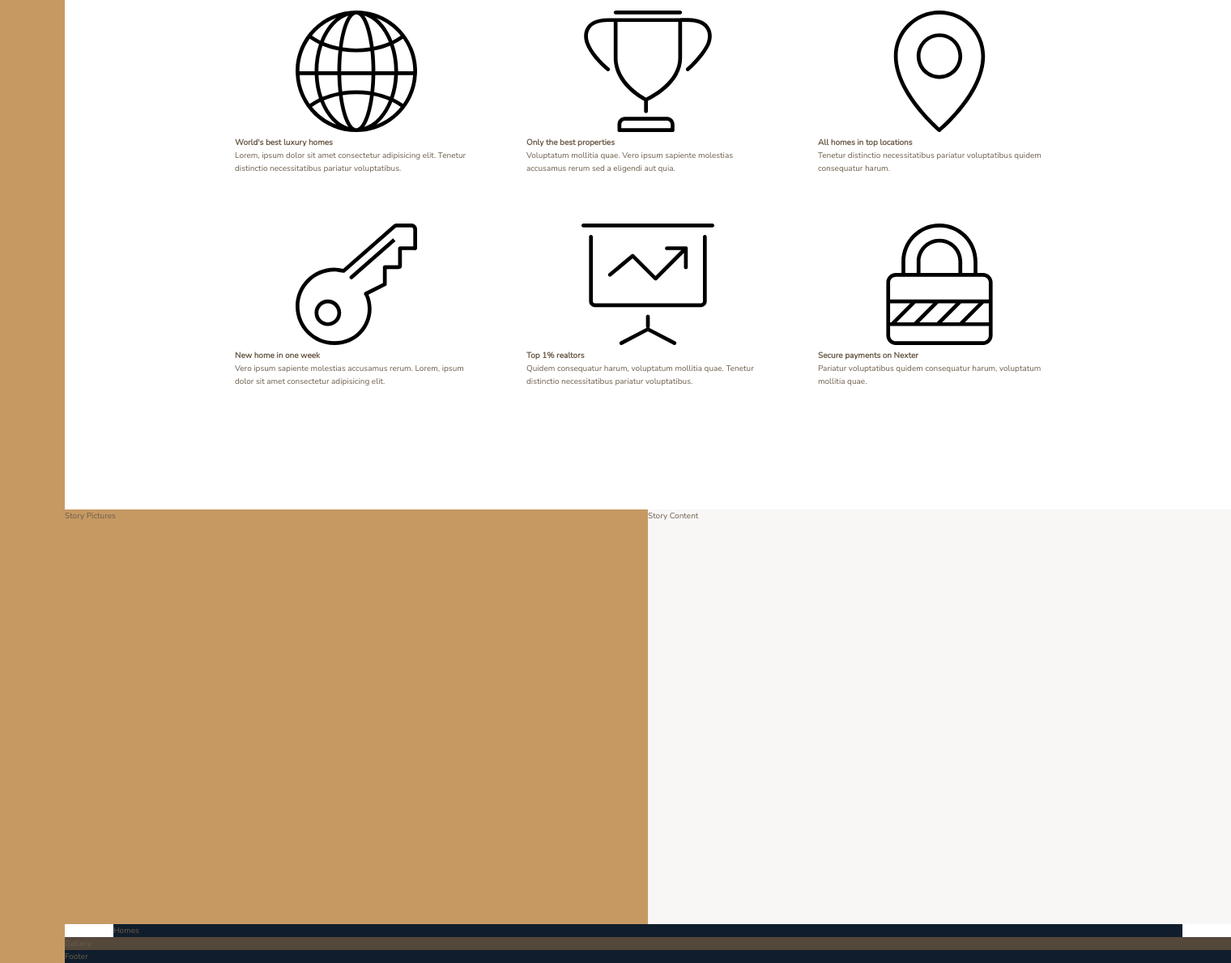
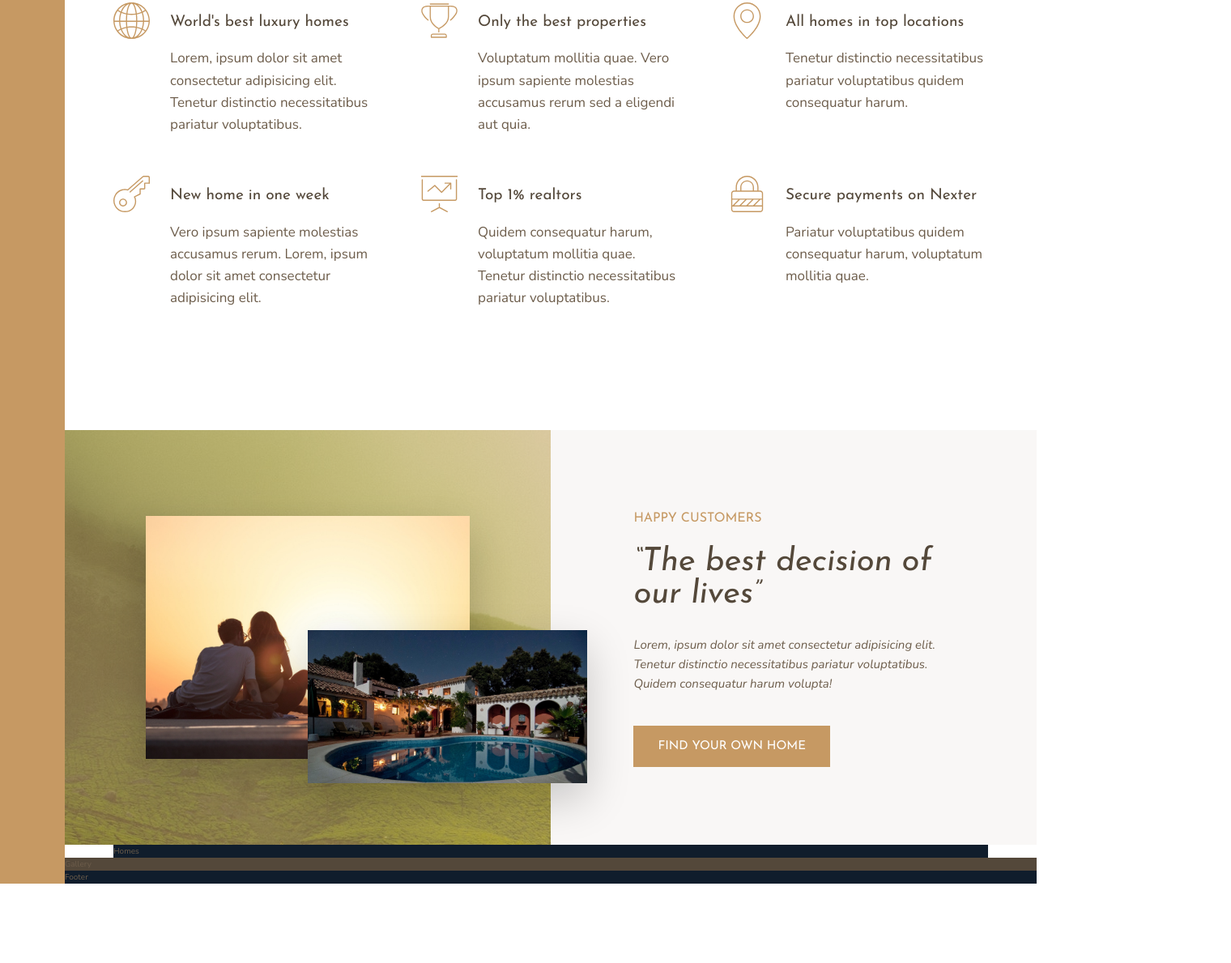
Before and after one commit to Pat-Gekoski/Nexter, a website: page index.html in a window 1280 px wide. Shown: the part 777-1966 px from the top of the page at 81% size, 1520 px wide, since content can reach past the window. After the commit the page ends 1868 px from the top, so only its background shows below. Drawn offline with nearby package versions, Linux system fonts and the light colour scheme.

Commit message:
finished story and features sections

```diff
--- a/index.html
+++ b/index.html
@@ -1,6 +1,5 @@
 <!DOCTYPE html>
 <html lang="en">
-
    <head>
       <meta charset="UTF-8" />
       <meta name="viewport" content="width=device-width, initial-scale=1.0" />
@@ -25,7 +24,7 @@
             <svg class="feature__icon">
                <use xlink:href="img/sprite.svg#icon-global"></use>
             </svg>
-            <h4 class="heading-4">World's best luxury homes</h4>
+            <h4 class="heading-4 heading-4--dark">World's best luxury homes</h4>
             <p class="feature__text">
                Lorem, ipsum dolor sit amet consectetur adipisicing elit. Tenetur distinctio necessitatibus pariatur
                voluptatibus.
@@ -35,7 +34,7 @@
             <svg class="feature__icon">
                <use xlink:href="img/sprite.svg#icon-trophy"></use>
             </svg>
-            <h4 class="heading-4">Only the best properties</h4>
+            <h4 class="heading-4 heading-4--dark">Only the best properties</h4>
             <p class="feature__text">
                Voluptatum mollitia quae. Vero ipsum sapiente molestias accusamus rerum sed a eligendi aut quia.
             </p>
@@ -44,14 +43,14 @@
             <svg class="feature__icon">
                <use xlink:href="img/sprite.svg#icon-map-pin"></use>
             </svg>
-            <h4 class="heading-4">All homes in top locations</h4>
+            <h4 class="heading-4 heading-4--dark">All homes in top locations</h4>
             <p class="feature__text">Tenetur distinctio necessitatibus pariatur voluptatibus quidem consequatur harum.</p>
          </div>
          <div class="feature">
             <svg class="feature__icon">
                <use xlink:href="img/sprite.svg#icon-key"></use>
             </svg>
-            <h4 class="heading-4">New home in one week</h4>
+            <h4 class="heading-4 heading-4--dark">New home in one week</h4>
             <p class="feature__text">
                Vero ipsum sapiente molestias accusamus rerum. Lorem, ipsum dolor sit amet consectetur adipisicing elit.
             </p>
@@ -60,7 +59,7 @@
             <svg class="feature__icon">
                <use xlink:href="img/sprite.svg#icon-presentation"></use>
             </svg>
-            <h4 class="heading-4">Top 1% realtors</h4>
+            <h4 class="heading-4 heading-4--dark">Top 1% realtors</h4>
             <p class="feature__text">
                Quidem consequatur harum, voluptatum mollitia quae. Tenetur distinctio necessitatibus pariatur voluptatibus.
             </p>
@@ -69,14 +68,25 @@
             <svg class="feature__icon">
                <use xlink:href="img/sprite.svg#icon-lock"></use>
             </svg>
-            <h4 class="heading-4">Secure payments on Nexter</h4>
+            <h4 class="heading-4 heading-4--dark">Secure payments on Nexter</h4>
             <p class="feature__text">Pariatur voluptatibus quidem consequatur harum, voluptatum mollitia quae.</p>
          </div>
       </section>
 
-      <div class="story__pictures">Story Pictures</div>
+      <div class="story__pictures">
+			<img src="img/story-1.jpeg" alt="Couple with new house" class="story__img--1">
+			<img src="img/story-2.jpeg" alt="new house" class="story__img--2">
+		</div>
 
-      <div class="story__content">Story Content</div>
+      <div class="story__content">
+         <h3 class="heading-3 mb-sm">Happy Customers</h3>
+         <h2 class="heading-2 heading-2--dark mb-md">&ldquo;The best decision of our lives&rdquo;</h2>
+         <p class="story__text">
+            Lorem, ipsum dolor sit amet consectetur adipisicing elit. Tenetur distinctio necessitatibus pariatur
+            voluptatibus. Quidem consequatur harum volupta!
+         </p>
+			<button class="btn">Find your own home</button>
+      </div>
 
       <section class="homes">Homes</section>
 
--- a/sass/_features.scss
+++ b/sass/_features.scss
@@ -1,10 +1,32 @@
 .features {
 	grid-column: center-start / center-end;
 
-	margin: 15rem;
+	margin: 15rem 0;
 
 	display: grid;
-	grid-template-columns: repeat(3, 1fr);
+	// grid-template-columns: repeat(3, 1fr);
+	grid-template-columns: repeat(auto-fit, minmax(25rem, 1fr));
 	gap: 6rem;
+	align-items: start;
+}
 
+.feature {
+
+	display: grid;
+	grid-template-columns: min-content 1fr;
+	row-gap: 1.5rem;
+	column-gap: 2.5rem;
+
+	&__icon {
+		fill: $color-primary;
+		width: 4.5rem;
+		height: 4.5rem;
+		transform: translateY(-1rem);
+
+		grid-row: 1 / span 2 ;
+	}
+
+	&__text {
+		font-size: 1.7rem;
+	}
 }
--- a/sass/_story.scss
+++ b/sass/_story.scss
@@ -3,10 +3,48 @@
 	&__pictures {
 		background-color: $color-primary;
 		grid-column: full-start / col-end 4;
+		background-image: linear-gradient(rgba($color-primary, .5), rgba($color-primary, .5)), url(../img/back.jpg);
+
+		display: grid;
+		grid-template-rows: repeat(6, 1fr);
+		grid-template-columns: repeat(6, 1fr);
+		align-items: center;
+	}
+
+	&__img--1 {
+		width: 100%;
+		grid-row: 2 / 6;
+		grid-column: 2 / 6;
+		box-shadow: 0 2rem 5rem rgba(#000, .2);
+	}
+
+	&__img--2 {
+		width: 115%;
+		grid-row:  4 / 6;
+		grid-column: 4 / 7;
+		z-index: 20;
+		box-shadow: 0 2rem 5rem rgba(#000, .2);
 	}
 
 	&__content {
 		background-color: $color-grey-light-1;
 		grid-column: col-start 5 / full-end;
+
+		padding: 6rem 8vw;
+
+		// display: flex;
+		// flex-direction: column;
+		// justify-content: center;
+		// align-items: flex-start;
+
+		display: grid;
+		align-content: center;
+		justify-items: start;
+	}
+
+	&__text {
+		font-size: 1.5rem;
+		font-style: italic;
+		margin-bottom: 4rem;
 	}
 }
--- a/sass/_typography.scss
+++ b/sass/_typography.scss
@@ -0,0 +1,73 @@
+%heading {
+   font-family: $font-display;
+   font-weight: 400;
+}
+
+.heading-1 {
+   @extend %heading;
+}
+
+.heading-2 {
+   @extend %heading;
+   font-size: 4rem;
+   font-style: italic;
+   line-height: 1;
+
+   &--light {
+      color: $color-grey-light-1;
+   }
+
+   &--dark {
+      color: $color-grey-dark-1;
+   }
+}
+
+.heading-3 {
+   @extend %heading;
+   font-size: 1.6rem;
+   color: $color-primary;
+   text-transform: uppercase;
+}
+
+.heading-4 {
+   @extend %heading;
+   font-size: 1.9rem;
+
+   &--light {
+      color: $color-grey-light-1;
+   }
+
+   &--dark {
+      color: $color-grey-dark-1;
+   }
+}
+
+.btn {
+   background-color: $color-primary;
+   color: #fff;
+   border: none;
+   border-radius: 0;
+   font-family: $font-display;
+   font-size: 1.5rem;
+   text-transform: uppercase;
+   padding: 1.8rem 3rem;
+   cursor: pointer;
+   transition: all 0.2s;
+
+   &:hover {
+      background-color: $color-primary-dark;
+   }
+}
+
+.mb-sm {
+   margin-bottom: 2rem;
+}
+.mb-md {
+   margin-bottom: 3rem;
+}
+.mb-lg {
+   margin-bottom: 4rem;
+}
+.mb-hg {
+   margin-bottom: 8rem;
+}
```
Also changed, not shown: css/style.css.
